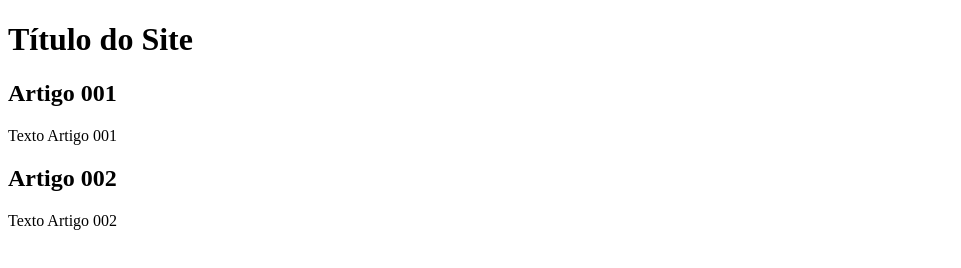
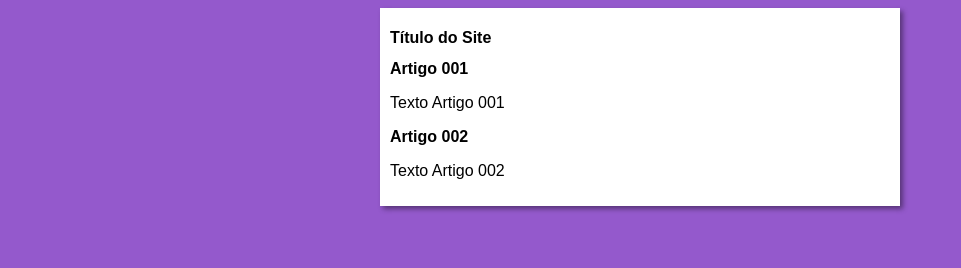
Before and after one commit to gabriel-berger/projeto-site, a plain HTML site: page index.html in a window 1280 px wide. Shown: the whole page, without its empty margins (0-961 px from the left). Drawn offline with Linux system fonts and the light colour scheme.

Commit message:
iniciei o design

```diff
--- /dev/null
+++ b/estilos/style.css
@@ -0,0 +1,16 @@
+* {
+    font-family: Arial, Helvetica, sans-serif;
+    font-size: 16px;
+}
+
+body {
+    background-color: rgb(148, 89, 204);
+}
+
+main {
+    background-color: white;
+    width: 500px;
+    margin: auto;
+    padding: 10px;
+    box-shadow: 3px 3px 5px rgba(0, 0, 0, 0.415);
+}
--- a/index.html
+++ b/index.html
@@ -5,6 +5,7 @@
     <meta http-equiv="X-UA-Compatible" content="IE=edge">
     <meta name="viewport" content="width=device-width, initial-scale=1.0">
     <title>Título do Site</title>
+    <link rel="stylesheet" href="estilos/style.css">
 </head>
 <body>
     <main>
```
